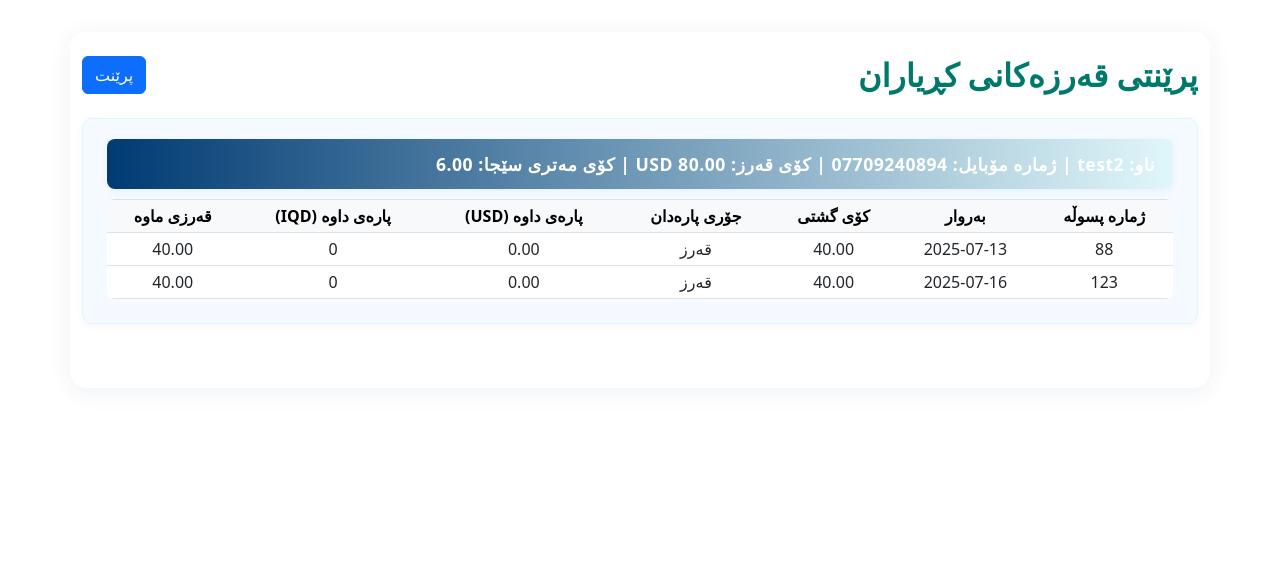
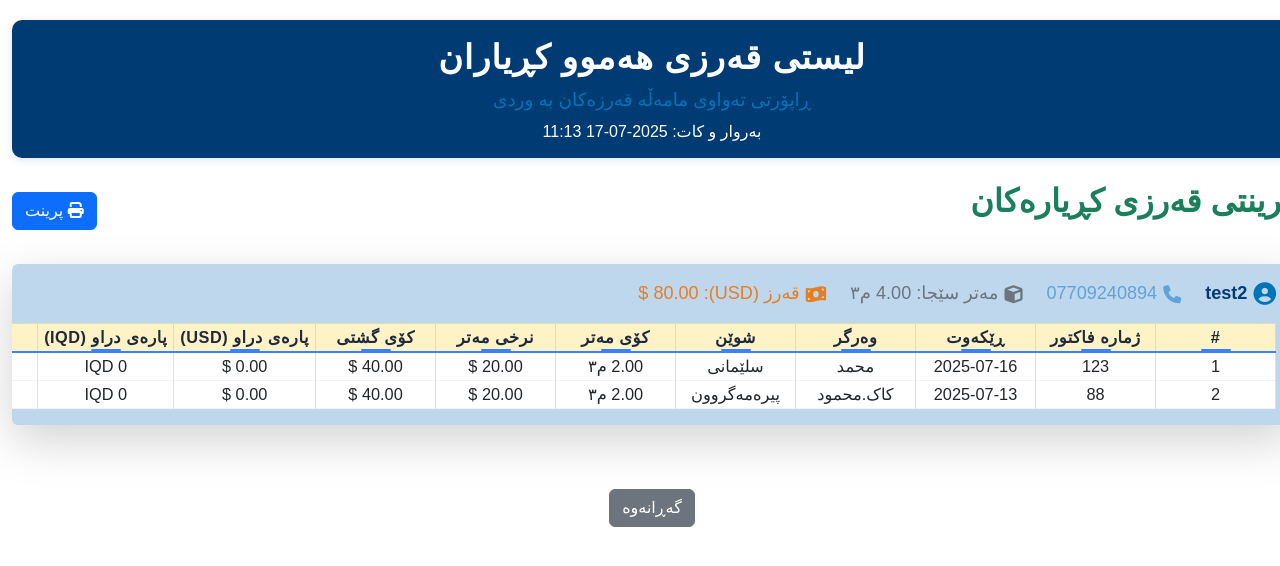
Before and after one commit to Rawezh0894/dana-concrete, a PHP site: page /pages/credit_of_all_customers.php in a window 1280 px wide. Shown: the top 566 px of the page. Run offline with PHP 8.4, Linux system fonts and the light colour scheme; a user stored in the database is signed in; data comes from the database, SQL or seed files in the repository; some libraries are stand-ins or nearby versions; some web fonts are replaced.

Commit message:
Initial commit

```diff
--- a/pages/add_customers.php
+++ b/pages/add_customers.php
@@ -39,7 +39,9 @@ if (!hasPermission('add_customer')) {
     <div class="d-flex justify-content-between align-items-center mb-4">
         <h2 class="mb-0" style="color: var(--seafoam-green); font-weight: bold;">کڕیارەکان</h2>
         <div>
-            <a href="credit_of_all_customers.php" class="btn btn-primary me-2" target="_blank" style="font-weight: bold;">پرێنتی قەرزەکانی کڕیاران</a>
+            <button class="btn btn-success me-2" style="background: var(--kelly-green); font-weight: bold;" onclick="window.location.href='credit_of_all_customers.php'">
+                <i class="fa fa-print"></i> پرینتی قەرزی کڕیارەکان
+            </button>
             <button class="btn btn-success" data-bs-toggle="modal" data-bs-target="#addCustomerModal" style="background: var(--seafoam-green); font-weight: bold;">+ زیادکردنی کڕیار</button>
         </div>
     </div>
--- a/pages/credit_of_all_customers.php
+++ b/pages/credit_of_all_customers.php
@@ -13,93 +13,181 @@ if (!hasPermission('view_customer')) {
         .'</div>';
     exit;
 }
-// Query all customers with debt (USD or IQD > 0)
-$sql = "SELECT c.id, c.name, c.mobile1, c.mobile2, c.debt_usd, c.debt_iqd FROM customers c WHERE c.debt_usd > 0 OR c.debt_iqd > 0 ORDER BY c.name ASC";
+
+// گەڕانەوەی هەموو کڕیارە قەرزارەکان
+$sql = "SELECT c.id, c.name, c.mobile1, c.mobile2, c.debt_usd, c.debt_iqd,
+    (
+        SELECT IFNULL(SUM(quantity),0) FROM sales s WHERE s.customer_id = c.id AND s.payment_type = 'قەرز' AND s.remaining_amount > 0
+    ) as total_credit_meter
+FROM customers c
+WHERE c.debt_usd > 0 OR c.debt_iqd > 0
+ORDER BY c.name ASC";
 $stmt = $pdo->query($sql);
-$customers = $stmt ? $stmt->fetchAll() : [];
-// For each customer, get total concrete meter (from sales table, quantity sum) and all transactions with remaining debt
-function getTotalConcreteMeter($pdo, $customer_id) {
-    $sql = "SELECT SUM(quantity) as total_meter FROM sales WHERE customer_id = ?";
-    $stmt = $pdo->prepare($sql);
-    $stmt->execute([$customer_id]);
-    $row = $stmt->fetch();
-    return $row && $row['total_meter'] ? $row['total_meter'] : 0;
-}
-function getDebtTransactions($pdo, $customer_id) {
-    $sql = "SELECT invoice_number, order_date, total_price, payment_type, amount_paid_usd, amount_paid_iq, remaining_amount FROM sales WHERE customer_id = ? AND remaining_amount > 0 ORDER BY order_date ASC";
-    $stmt = $pdo->prepare($sql);
-    $stmt->execute([$customer_id]);
-    return $stmt->fetchAll();
+$customers = $stmt->fetchAll();
+
+// گەڕانەوەی هەموو مامەڵە قەرزەکان (پارەی ماوە) بۆ هەموو کڕیارە قەرزارەکان
+$sales_sql = "SELECT s.*, c.name as customer_name, c.mobile1 FROM sales s JOIN customers c ON s.customer_id = c.id WHERE s.payment_type = 'قەرز' AND s.remaining_amount > 0 ORDER BY c.name ASC, s.order_date DESC";
+$sales_stmt = $pdo->query($sales_sql);
+$sales = $sales_stmt->fetchAll();
+
+// گرووپکردنی مامەڵەکان بە IDی کڕیار
+$sales_by_customer = [];
+foreach ($sales as $sale) {
+    $sales_by_customer[$sale['customer_id']][] = $sale;
 }
 ?>
 <!DOCTYPE html>
 <html lang="ku">
 <head>
     <meta charset="UTF-8">
-    <meta name="viewport" content="width=device-width, initial-scale=1.0">
-    <link href="../assets/css/credit_of_all_customers.css" rel="stylesheet">
-    <title>پرێنتی قەرزەکانی کڕیاران</title>
+    <title>پرینتی قەرزی کڕیارەکان</title>
     <link href="https://cdn.jsdelivr.net/npm/bootstrap@5.3.0/dist/css/bootstrap.rtl.min.css" rel="stylesheet">
+    <link href="../assets/css/login.css" rel="stylesheet">
+    <link href="../assets/css/variables.css" rel="stylesheet">
+    <link href="../assets/css/nav.css" rel="stylesheet">
+    <link href="../assets/css/comon/table.css" rel="stylesheet">
+    <link href="../assets/css/comon/style.css" rel="stylesheet">
+    <link href="../assets/css/comon/select2_design.css" rel="stylesheet">
+    <link rel="stylesheet" href="https://cdn.jsdelivr.net/npm/select2-bootstrap-5-theme@1.3.0/dist/select2-bootstrap-5-theme.rtl.min.css" />
+    <link rel="stylesheet" href="https://cdnjs.cloudflare.com/ajax/libs/font-awesome/6.4.2/css/all.min.css">
+    <script src="https://code.jquery.com/jquery-3.6.0.min.js"></script>
+    <script src="https://cdn.jsdelivr.net/npm/select2@4.1.0-rc.0/dist/js/select2.min.js"></script>
+    <link href="https://cdn.jsdelivr.net/npm/select2@4.1.0-rc.0/dist/css/select2.min.css" rel="stylesheet" />
 
+    <style>
+        @media print {
+            @page { size: A4 landscape; margin: 10mm 5mm 10mm 5mm; }
+            body { background: #fff !important; }
+            .no-print { display: none !important; }
+            .a4-sheet { width: 297mm; min-height: auto; margin: 0 auto; background: #fff; box-shadow: none; }
+            .print-card { page-break-inside: avoid; }
+            html, body {
+                overflow: visible !important;
+            }
+            .table-responsive {
+                overflow: visible !important;
+                box-shadow: none !important;
+            }
+            .table.compact-table th, .table.compact-table td {
+                font-size: 1rem;
+                padding: 1px 3px !important;
+            }
+        }
+        .a4-sheet {
+
+
+
+
+        }
+        .table th, .table td { vertical-align: middle !important; }
+        .section-title { color: #1a7f5a; font-weight: bold; margin-bottom: 20px; }
+        .customer-block { margin-bottom: 40px; page-break-inside: avoid; }
+        .customer-header { background: #e9f7ef; border-radius: 6px; padding: 12px 18px; margin-bottom: 10px; font-weight: bold; font-size: 1.1rem; color: #1a7f5a; }
+        .table.compact-table th, .table.compact-table td {
+            font-size: 1.02rem;
+            padding: 2px 6px !important;
+            white-space: nowrap;
+            vertical-align: middle !important;
+        }
+    </style>
 </head>
 <body dir="rtl">
-<div class="container py-4">
+<div class="a4-sheet">
+    <div class="no-print" style="height: 20px;"></div>
+    <div class="text-center mb-4" style="background:var(--seafoam-green,#003b73); border-bottom:2px solid var(--seafoam-green,#003b73); padding-bottom: 12px; margin-bottom: 32px; border-radius:10px; box-shadow:0 2px 8px #003b7322; padding-top:18px;">
+        <h1 style="color:#fff; font-weight:bold; letter-spacing:1px; font-size:2.1rem;">لیستی قەرزی هەموو کڕیاران</h1>
+        <div style="color:var(--lime-green,#0074b7); font-size:1.15rem; font-weight:500;">ڕاپۆرتی تەواوی مامەڵە قەرزەکان بە وردی</div>
+        <div style="color:#fff; font-size:1rem; margin-top:6px;">
+            بەروار و کات: <?php echo date('Y-m-d H:i'); ?>
+        </div>
+    </div>
     <div class="d-flex justify-content-between align-items-center mb-4 no-print">
-        <h2 class="mb-0" style="color: #00796b; font-weight: bold;">پرێنتی قەرزەکانی کڕیاران</h2>
-        <button onclick="window.print()" class="btn btn-primary">پرێنت</button>
+        <h2 class="section-title">پرینتی قەرزی کڕیارەکان</h2>
+        <button class="btn btn-primary" onclick="window.print()"><i class="fa fa-print"></i> پرینت</button>
     </div>
-    <?php if (empty($customers)): ?>
-        <div class="alert alert-info">هیچ کڕیارێک قەرزی نییە.</div>
-    <?php else: ?>
-        <?php foreach ($customers as $customer): ?>
-            <div class="customer-section">
-                <div class="customer-header">
-                    <strong>ناو:</strong> <?= htmlspecialchars($customer['name']) ?> |
-                    <strong>ژمارە مۆبایل:</strong> <?= htmlspecialchars($customer['mobile1']) ?>
-                    <?php if (!empty($customer['mobile2'])): ?> / <?= htmlspecialchars($customer['mobile2']) ?><?php endif; ?>
-                    |
-                    <strong>کۆی قەرز:</strong>
-                    <?= ($customer['debt_usd'] > 0 ? number_format($customer['debt_usd'],2).' USD' : '') ?>
-                    <?= ($customer['debt_iqd'] > 0 ? number_format($customer['debt_iqd'],0).' IQD' : '') ?>
-                    |
-                    <strong>کۆی مەتری سێجا:</strong> <?= number_format(getTotalConcreteMeter($pdo, $customer['id']),2) ?>
+
+    <div class="row g-4">
+    <?php foreach ($customers as $c): ?>
+        <div class="col-12">
+            <div class="card shadow-lg border-0 mb-3 print-card" style="background: var(--kelly-green, #bfd7ed);">
+                <div class="card-body d-flex flex-wrap align-items-center justify-content-start gap-4" style="font-size: 1.13rem;">
+                    <span style="font-weight:bold; color:var(--seafoam-green, #003b73); display:flex; align-items:center; gap:6px;">
+                        <i class="fa fa-user-circle fa-lg" style="color:var(--lime-green, #0074b7);"></i> <?= htmlspecialchars($c['name']) ?>
+                    </span>
+                    <span style="color:var(--spearmint, #60a3d9); font-weight:500; display:flex; align-items:center; gap:6px;">
+                        <i class="fa fa-phone"></i> <?= htmlspecialchars($c['mobile1']) ?>
+                    </span>
+                    <span style="color:#6c757d; font-weight:500; display:flex; align-items:center; gap:6px;">
+                        <i class="fa fa-cube"></i> مەتر سێجا: <?= number_format($c['total_credit_meter'], 2) ?> م٣
+                    </span>
+                    <span style="color:#e67e22; font-weight:500; display:flex; align-items:center; gap:6px;">
+                        <i class="fa fa-money-bill-wave"></i> قەرز (USD): <?= number_format($c['debt_usd'], 2) ?> $
+                    </span>
                 </div>
-                <?php $transactions = getDebtTransactions($pdo, $customer['id']); ?>
-                <?php if (!empty($transactions)): ?>
-                    <div class="table-responsive">
-                        <table class="table table-bordered table-sm align-middle text-center mb-0">
-                            <thead class="table-light">
+                <?php if (!empty($sales_by_customer[$c['id']])): ?>
+                <div class="table-responsive px-3 pb-3">
+                    <table class="table table-bordered table-hover align-middle text-center mb-0 compact-table">
+                        <colgroup>
+                            <col style="width:40px;">
+                            <col style="width:70px;">
+                            <col style="width:70px;">
+                            <col style="width:90px;">
+                            <col style="width:90px;">
+                            <col style="width:60px;">
+                            <col style="width:60px;">
+                            <col style="width:70px;">
+                            <col style="width:70px;">
+                            <col style="width:70px;">
+                            <col style="width:70px;">
+                            <col style="width:60px;">
+                        </colgroup>
+                        <thead class="table-warning">
                             <tr>
-                                    <th>ژمارە پسوڵە</th>
-                                    <th>بەروار</th>
+                                <th>#</th>
+                                <th>ژمارە فاکتور</th>
+                                <th>ڕێکەوت</th>
+                                <th>وەرگر</th>
+                                <th>شوێن</th>
+                                <th>کۆی مەتر</th>
+                                <th>نرخی مەتر</th>
                                 <th>کۆی گشتی</th>
-                                    <th>جۆری پارەدان</th>
-                                    <th>پارەی داوە (USD)</th>
-                                    <th>پارەی داوە (IQD)</th>
-                                    <th>قەرزی ماوە</th>
+                                <th>پارەی دراو (USD)</th>
+                                <th>پارەی دراو (IQD)</th>
+                                <th>بڕی ماوە</th>
+                                <th>داشکاندن</th>
                             </tr>
                         </thead>
                         <tbody>
-                                <?php foreach ($transactions as $tr): ?>
+                            <?php foreach ($sales_by_customer[$c['id']] as $i => $s): ?>
                             <tr>
-                                        <td><?= htmlspecialchars($tr['invoice_number']) ?></td>
-                                        <td><?= htmlspecialchars($tr['order_date']) ?></td>
-                                        <td><?= number_format($tr['total_price'],2) ?></td>
-                                        <td><?= htmlspecialchars($tr['payment_type']) ?></td>
-                                        <td><?= number_format($tr['amount_paid_usd'],2) ?></td>
-                                        <td><?= number_format($tr['amount_paid_iq'],0) ?></td>
-                                        <td><?= number_format($tr['remaining_amount'],2) ?></td>
+                                <td><?= $i+1 ?></td>
+                                <td><?= htmlspecialchars($s['invoice_number']) ?></td>
+                                <td><?= htmlspecialchars($s['order_date']) ?></td>
+                                <td><?= htmlspecialchars($s['recipient']) ?></td>
+                                <td><?= htmlspecialchars($s['location']) ?></td>
+                                <td><?= number_format($s['quantity'], 2) ?> م٣</td>
+                                <td><?= number_format($s['price_per_unit'], 2) ?> $</td>
+                                <td><?= number_format($s['total_price'], 2) ?> $</td>
+                                <td><?= number_format($s['amount_paid_usd'], 2) ?> $</td>
+                                <td><?= number_format($s['amount_paid_iq'], 0) ?> IQD</td>
+                                <td><?= number_format($s['remaining_amount'], 2) ?> $</td>
+                                <td><?= number_format($s['discount'], 2) ?> $</td>
                             </tr>
                             <?php endforeach; ?>
                         </tbody>
                     </table>
                 </div>
                 <?php else: ?>
-                    <div class="alert alert-warning mb-0">هیچ مامەڵەی قەرزی ماوە نییە.</div>
+                    <div class="text-muted px-3 pb-3">هیچ مامەڵە قەرزێکی پارەی ماوە نییە.</div>
                 <?php endif; ?>
             </div>
+        </div>
     <?php endforeach; ?>
-    <?php endif; ?>
     </div>
+    <div class="text-center mt-5 no-print">
+        <button class="btn btn-secondary" onclick="window.history.back()">گەڕانەوە</button>
+    </div>
+</div>
+<link rel="stylesheet" href="https://cdnjs.cloudflare.com/ajax/libs/font-awesome/6.4.2/css/all.min.css">
 </body>
 </html>
```
Also changed, not shown: assets/js/credit_of_all_customers/credit_of_all_customers.js (added), 1 other file. Lines whose indentation alone changed are shown as unchanged.
